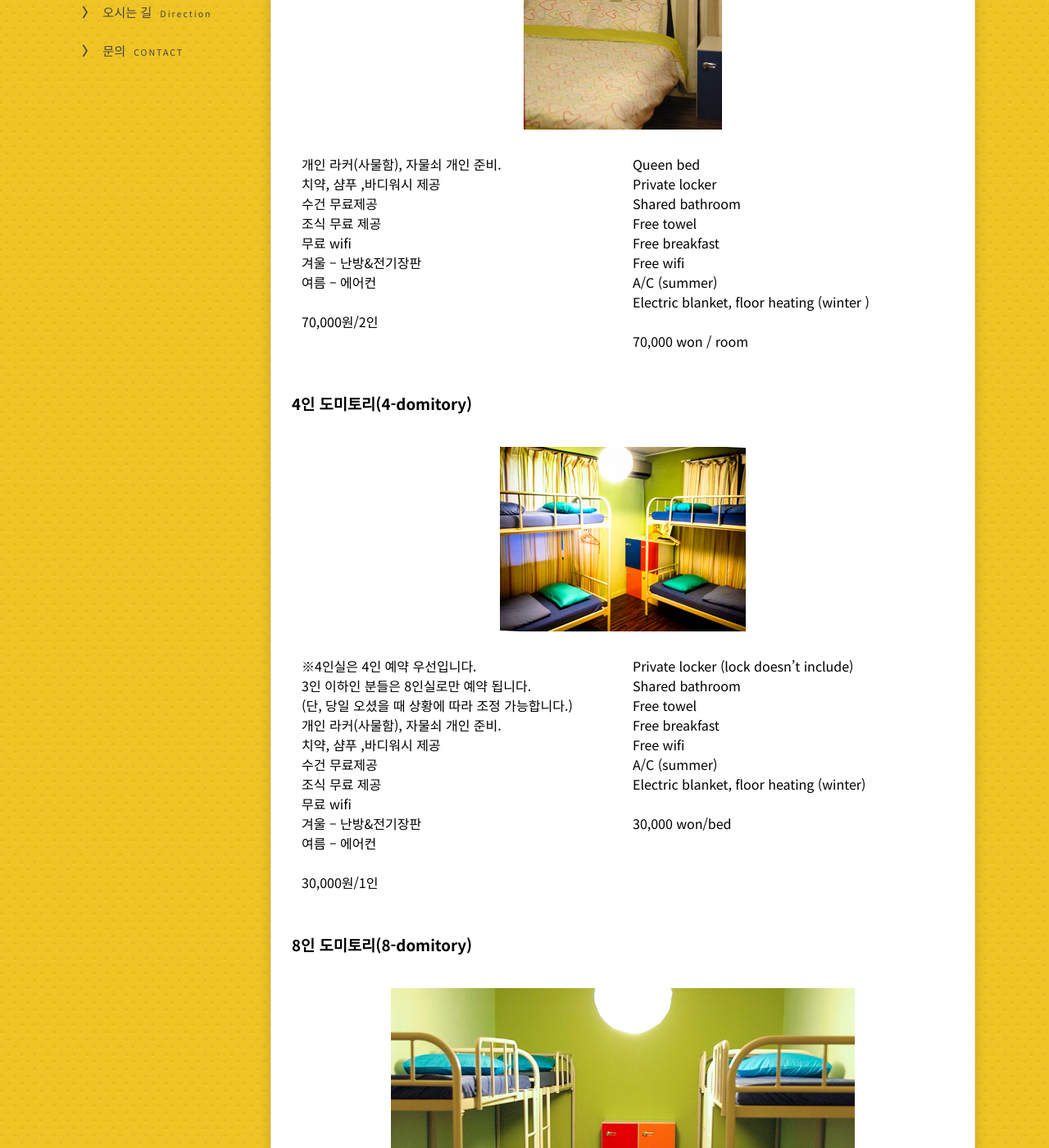
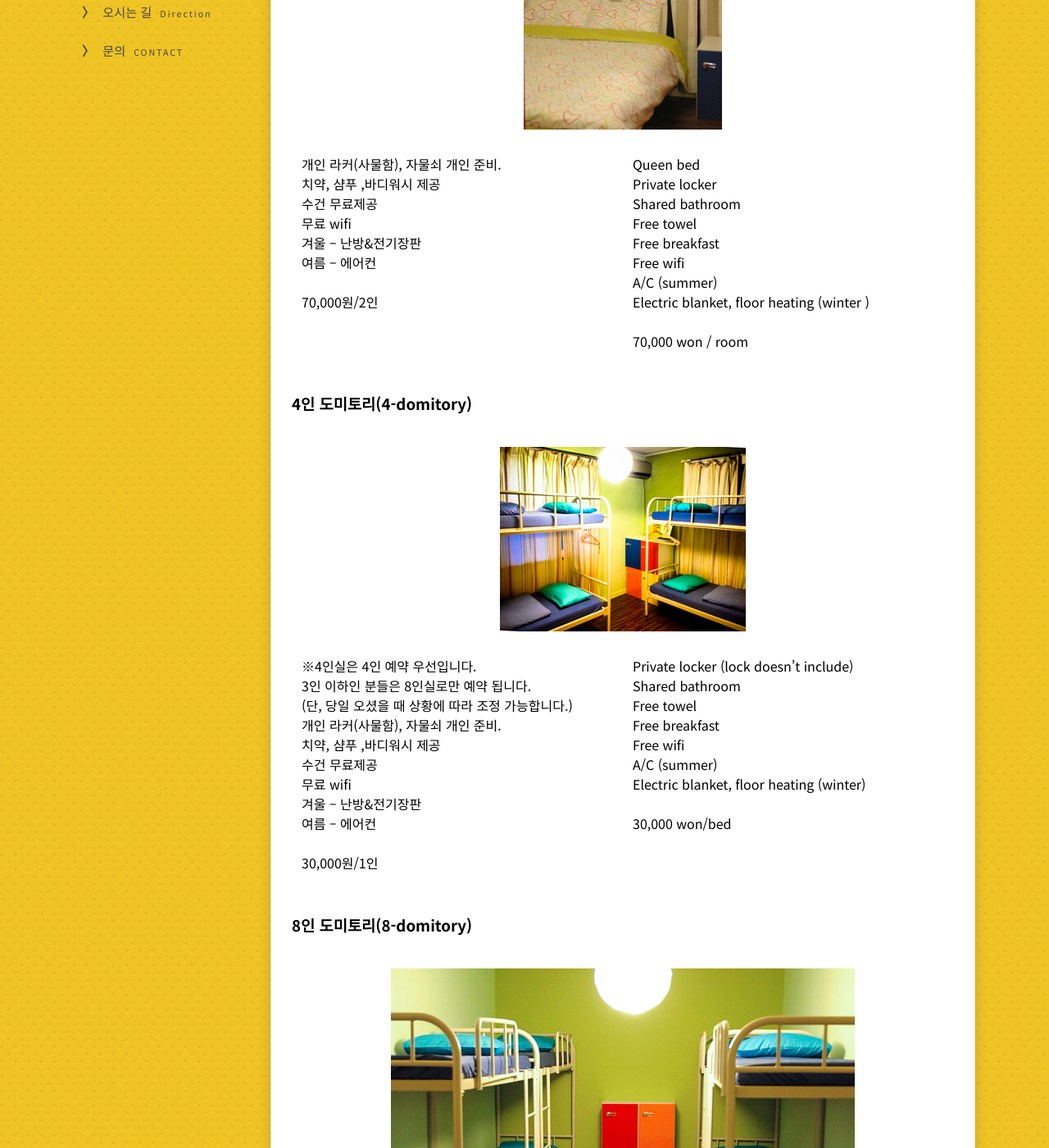
Before and after one commit to islandguesthouse/web, a Jekyll site: the page built from rooms.html, in a window 1280 px wide and 1400 px high, scrolled down 526 px. Shown: the whole window at 82% size. Built offline with Jekyll 4.4.1, drawn with Linux system fonts in a browser that asks for light colours.

Commit message:
Update rooms.html

```diff
--- a/rooms.html
+++ b/rooms.html
@@ -21,7 +21,6 @@ layout: default
 개인 라커(사물함), 자물쇠 개인 준비.<br>
 치약, 샴푸 ,바디워시 제공<br>
 수건 무료제공<br>
-조식 무료 제공<br>
 무료 wifi<br>
 겨울 – 난방&전기장판<br>
 여름 – 에어컨<br>
@@ -57,7 +56,6 @@ Electric blanket, floor heating (winter )<br>
 개인 라커(사물함), 자물쇠 개인 준비.<br>
 치약, 샴푸 ,바디워시 제공<br>
 수건 무료제공<br>
-조식 무료 제공<br>
 무료 wifi<br>
 겨울 – 난방&전기장판<br>
 여름 – 에어컨<br>
@@ -91,7 +89,6 @@ Electric blanket, floor heating (winter)<br>
 개인 라커(사물함), 자물쇠 개인 준비.<br>
 치약, 샴푸 ,바디워시 제공<br>
 수건 무료제공<br>
-조식 무료 제공<br>
 무료 wifi<br>
 겨울 – 난방&전기장판<br>
 여름 – 에어컨<br>
```
